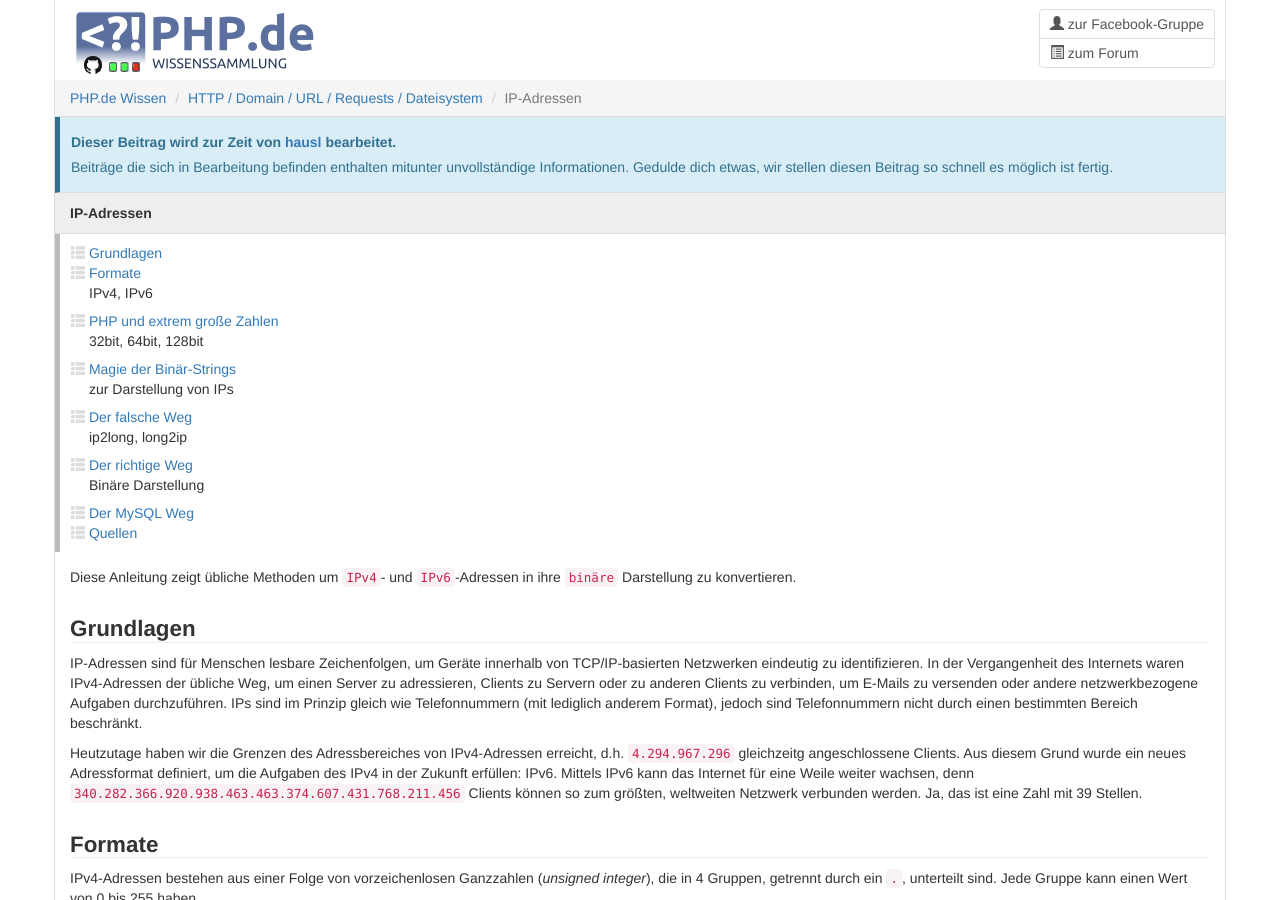
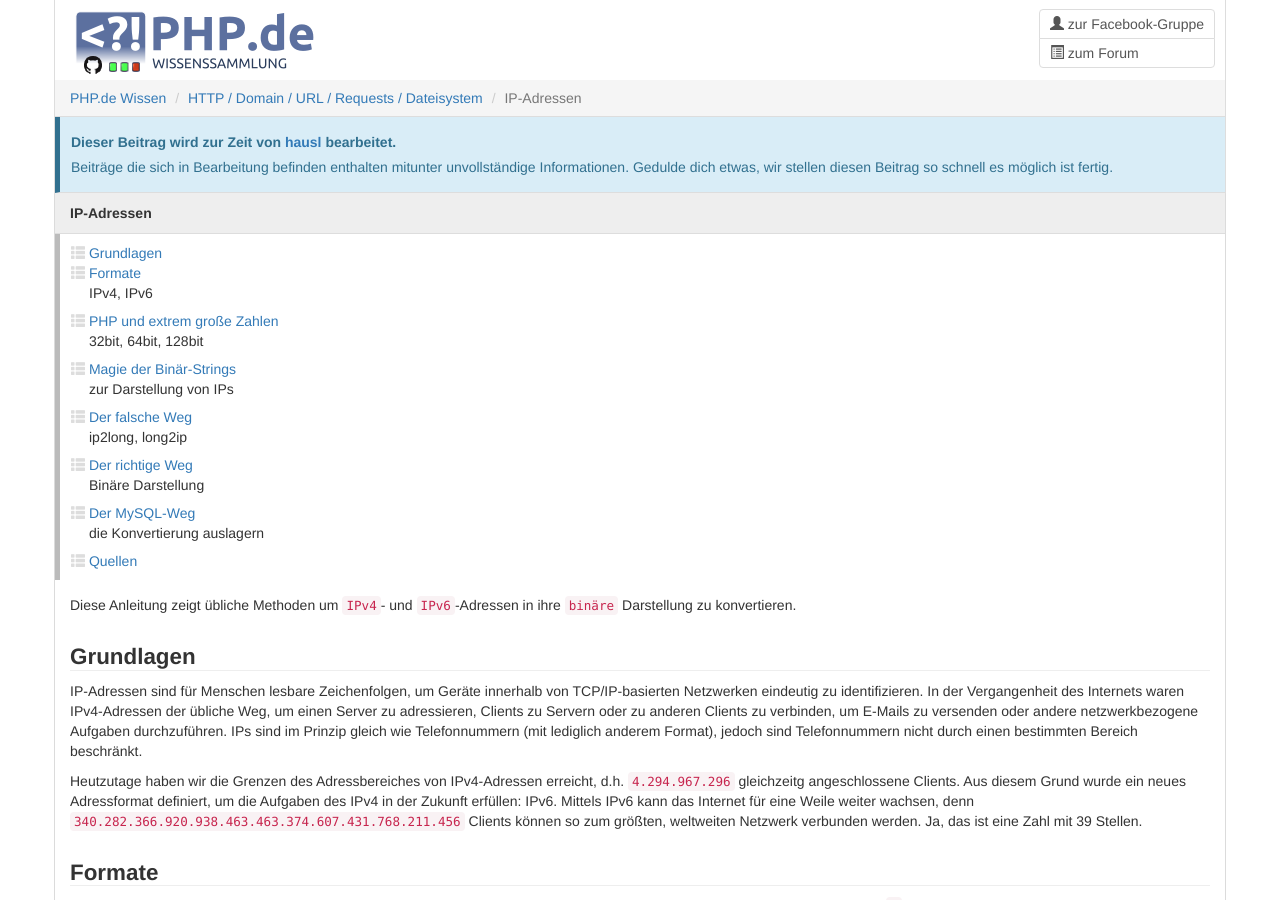
Before and after one commit to php-de/php-de.github.io, a Jekyll site: the page built from http-domain-url-filesystem/ip.md, in a window 1280 px wide and 900 px high. Built offline with Jekyll 4.4.1, drawn with Linux system fonts in a browser that asks for light colours; nearby versions of some CDN libraries.

Commit message:
Update ip.md

```diff
--- a/http-domain-url-filesystem/ip.md
+++ b/http-domain-url-filesystem/ip.md
@@ -40,9 +40,9 @@ inhalt:
       anchor: der-richtige-weg
       simple: "Binäre Darstellung"
 
-    - name: "Der MySQL Weg"
+    - name: "Der MySQL-Weg"
       anchor: der-mysql-weg-die-konvertierung-auslagern
-      simple: ""
+      simple: "die Konvertierung auslagern"
 
     - name: "Quellen"
       anchor: quellen
```
